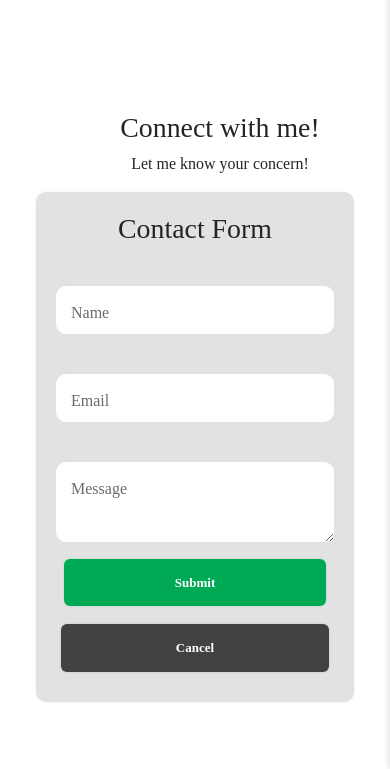
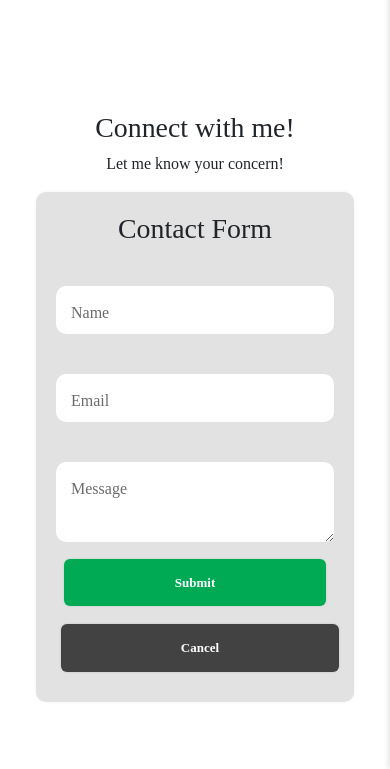
Before and after one commit to PreciousGebero/IntroToComputing-Website-Project, a website: page contact.html in a window 390 px wide. Shown: the part 75-844 px from the top of the page. Drawn offline with nearby package versions, Linux system fonts and the light colour scheme; a web font is replaced by a local one.

Commit message:
fixing responsive view

```diff
--- a/styles/styles.css
+++ b/styles/styles.css
@@ -225,6 +225,7 @@ justify-content: right;
 .gamayAngSubmit {
 margin-top: 40px;
 padding: 14px 13px;
+width: 100%;
 border-radius: 6px;
 background-color: #00AA55;
 color: #fff;
@@ -243,7 +244,7 @@ background-color: #00aa5579;
 
 .cancelBtn {
 margin-top: 40px;
-margin-left: 10px;
+width: 100%;
 padding: 14px 13px;
 border-radius: 6px;
 background-color: #424242;
@@ -480,9 +481,6 @@ section .Welcome-texts,
     text-align: center;
 }
 
-.contact-content{
-    margin-left: 50px;
-}
 
 section .Welcome-image img {
     width: 80%;
```
